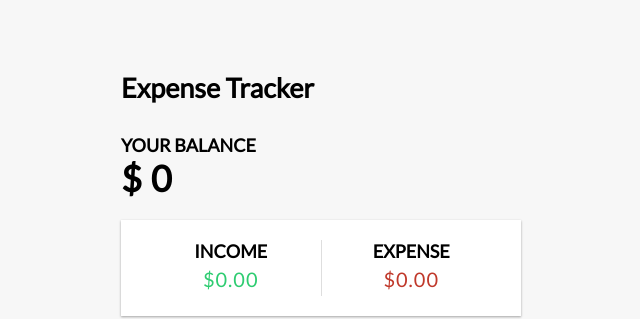
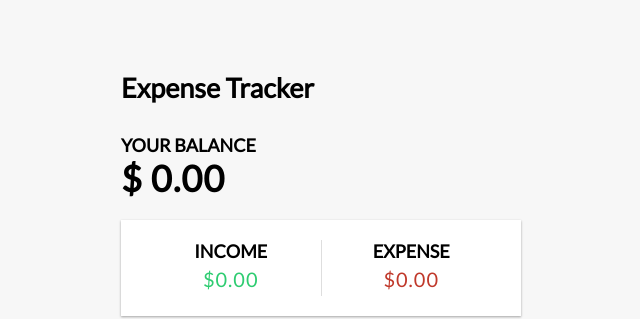
Before and after one commit to Antonioax/ExpenseTracker, a Vue app: page / in a window 1280 px wide. Shown: the top 319 px of the page, without its empty margins (319-959 px from the left). Built offline with nearby package versions, Linux system fonts and the light colour scheme.

Commit message:
Finished initial project idea

```diff
--- a/src/App.vue
+++ b/src/App.vue
@@ -33,7 +33,7 @@ const expense = computed(() => {
 });
 
 const onTransaction = (transaction) => {
-  transactions.value.push({
+  transactions.value.unshift({
     id: generateUniqueId(),
     text: transaction.text,
     amount: transaction.amount,
--- a/src/components/Balance.vue
+++ b/src/components/Balance.vue
@@ -11,6 +11,6 @@ defineProps({
   <h4>Your Balance</h4>
   <h1 id="balance">
     $
-    {{ total }}
+    {{ total.toFixed(2) }}
   </h1>
 </template>
```
